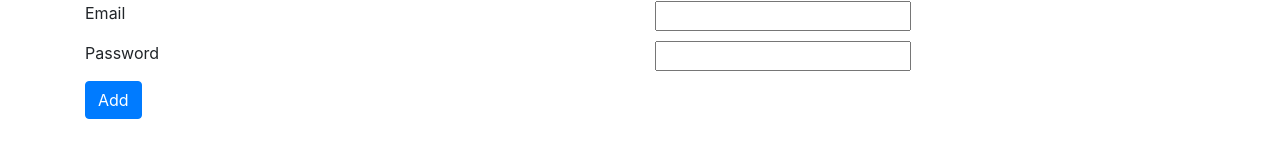
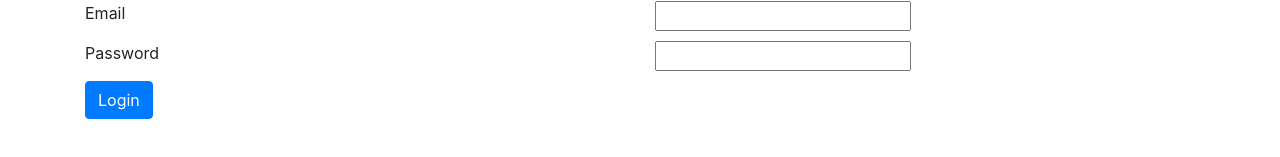
Before and after one commit to Natee159/frontend, a React (Create React App) app: page /login in a window 1280 px wide. Shown: the part 175-332 px from the top of the page. Built offline with nearby package versions, Linux system fonts and the light colour scheme.

Commit message:
edit ยินดีต้อนรับ

```diff
--- a/src/page/admin.js
+++ b/src/page/admin.js
@@ -66,6 +66,7 @@ const Tr = (props) => {
             <td>{props.data.Category_ID}</td>
             <td>{props.data.Promotion_id}</td>
             <td><Button onClick={() => Delete(props.data.Product_id)} >Delete</Button></td>
+            {/* <td><Button onClick={() => update(props.data.Product_id)} >Delete</Button></td> */}
         </tr>
     );
 }
--- a/src/page/login.js
+++ b/src/page/login.js
@@ -15,7 +15,7 @@ const Login = () => {
                 console.log(res.data.Email)
                 console.log(res.data.Status)
                 if(res.data.Status) {
-                  alert("ยินดีตอนรับ")
+                  alert("ยินดีต้อนรับ")
                   history.push("/")
                 }else{
                   alert("รหัสผ่านไม่ถูกต้อง")
@@ -45,7 +45,7 @@ const Login = () => {
                                                 <input type="password" onChange={e => { setPassword(e.target.value) }} />
                                           </Col>
                                     </Row>
-                                    <Button color="primary" type="submit">Add</Button>
+                                    <Button color="primary" type="submit">Login</Button>
                               </form>
                         </Col>
                   </Row>
```
